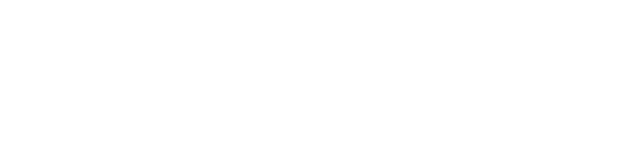
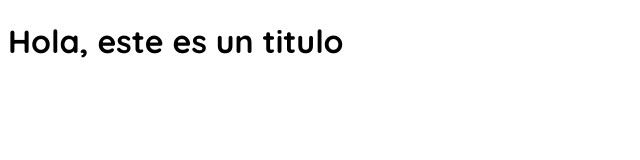
Before and after one commit to hugoCheij/platziYardSale, a plain HTML site: page index.html in a window 1280 px wide. Shown: the whole page, without its empty margins (0-640 px from the left). Drawn offline with Linux system fonts and the light colour scheme.

```diff
--- a/index.html
+++ b/index.html
@@ -23,6 +23,6 @@
     </style>
 </head>
 <body>
-
+    <h1>Hola, este es un titulo </h1>
 </body>
 </html>
```
